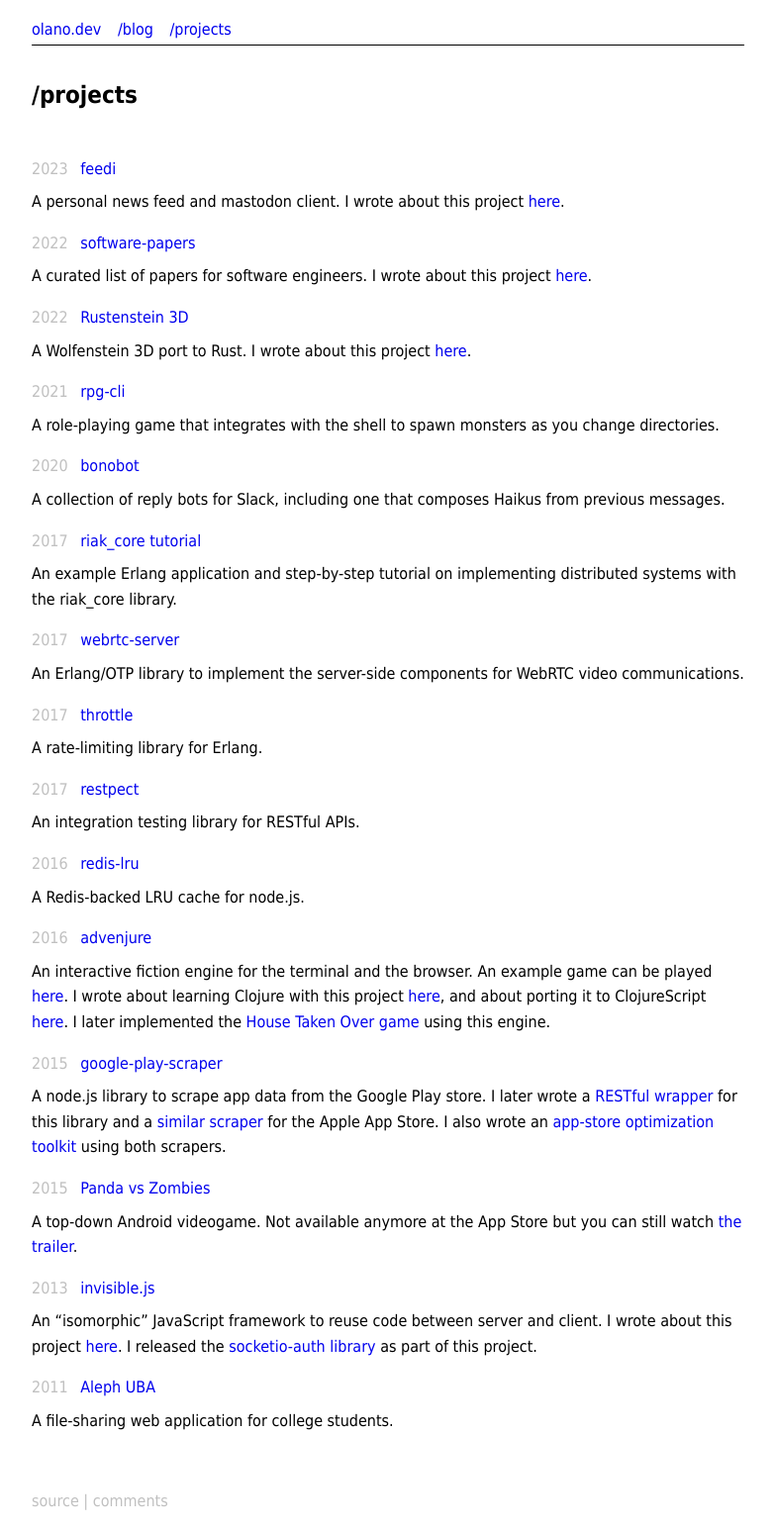
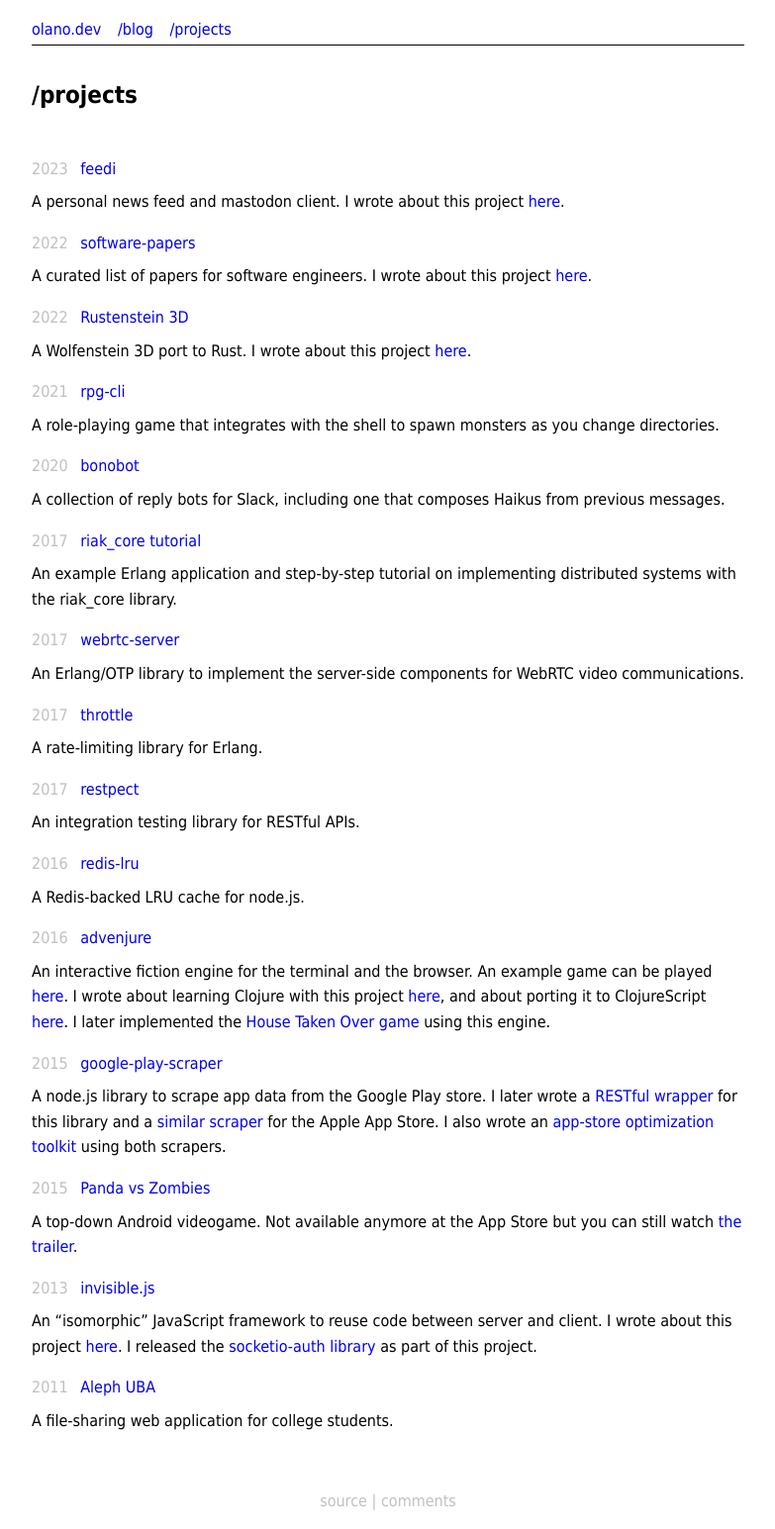
Before and after one commit to facundoolano/olano.dev, a Jekyll site: the page built from projects.html, in a window 1280 px wide. Shown: the whole page at 99% size, without its empty margins (248-1031 px from the left). Built offline with Jekyll 4.4.1, drawn with Linux system fonts in a browser that asks for light colours.

Commit message:
center footer

```diff
--- a/_layouts/default.html
+++ b/_layouts/default.html
@@ -23,5 +23,5 @@
     {{ content }}
 
     <br/>
-    <p>{% include source_path.html %}</p>
+    <p class="text-center">{% include source_path.html %}</p>
 </div>
```
